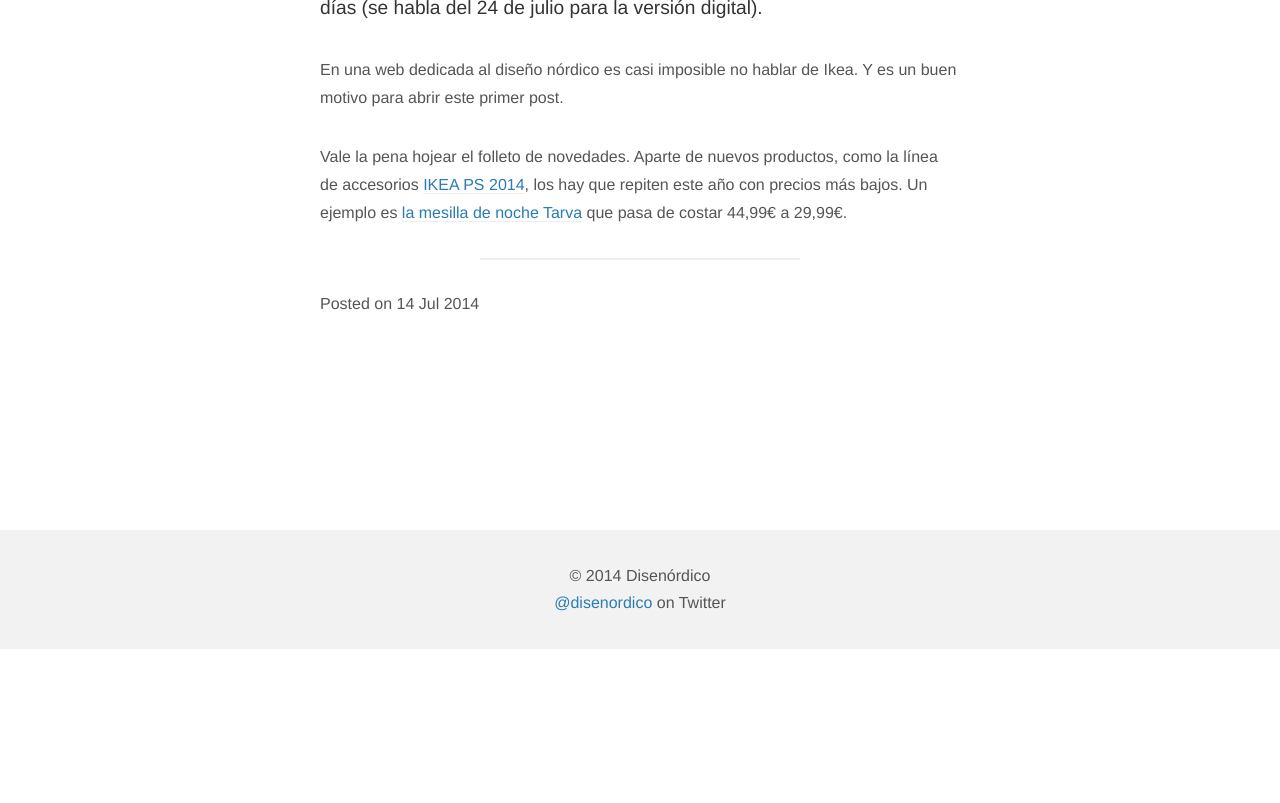
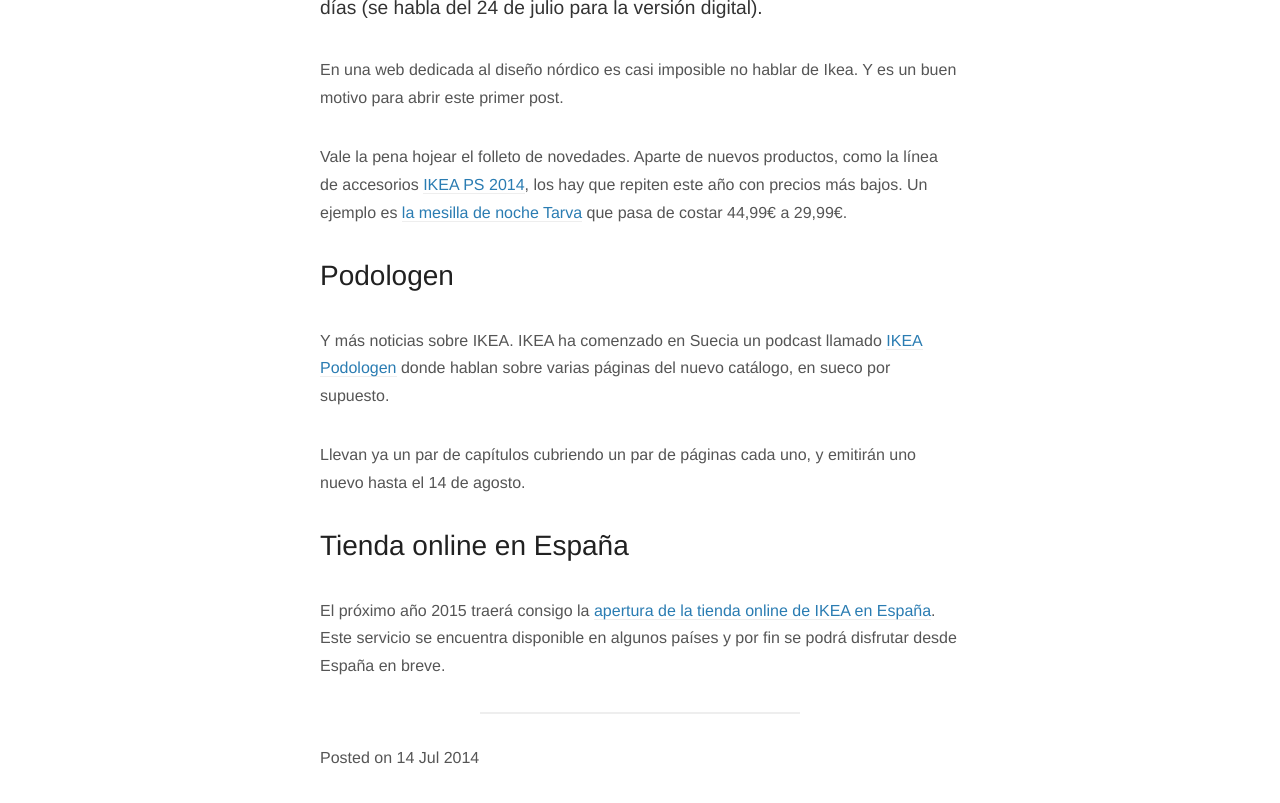
Before and after one commit to disenordico/disenordico.github.com, a Jekyll site: the page built from _posts/2014-07-14-nuevo-catalogo-ikea-2015.md, in a window 1280 px wide and 900 px high, scrolled down 911 px. Shown: the top 803 px of the window. Built offline with Jekyll 4.4.1, drawn with Linux system fonts in a browser that asks for light colours; Markdown is read by kramdown in place of the engine named in the settings; before the commit the page ends 1560 px from its top, so only the background shows below that.

Commit message:
Añado más info sobre IKEA

```diff
--- a/_posts/2014-07-14-nuevo-catalogo-ikea-2015.md
+++ b/_posts/2014-07-14-nuevo-catalogo-ikea-2015.md
@@ -14,3 +14,13 @@ Ya tenemos el adelanto del catálogo Ikea 2015. ¿Le quieres echar un ojo? [Desc
 En una web dedicada al diseño nórdico es casi imposible no hablar de Ikea. Y es un buen motivo para abrir este primer post.
 
 Vale la pena hojear el folleto de novedades. Aparte de nuevos productos, como la línea de accesorios [IKEA PS 2014](http://www.ikea.com/es/es/search/?query=IKEA+PS+2014), los hay que repiten este año con precios más bajos. Un ejemplo es [la mesilla de noche Tarva](http://www.ikea.com/es/es/catalog/products/50219609/) que pasa de costar 44,99€ a 29,99€.
+
+## Podologen
+
+Y más noticias sobre IKEA. IKEA ha comenzado en Suecia un podcast llamado [IKEA Podologen](http://www.ikea.com/ms/sv_SE/catalog_categories/podologen/index.html) donde hablan sobre varias páginas del nuevo catálogo, en sueco por supuesto.
+
+Llevan ya un par de capítulos cubriendo un par de páginas cada uno, y emitirán uno nuevo hasta el 14 de agosto.
+
+## Tienda online en España
+
+El próximo año 2015 traerá consigo la [apertura de la tienda online de IKEA en España](http://mueblesueco.com/tiendas-ikea/en-2015-abrira-al-fin-la-tienda-online-ikea-en-espana/). Este servicio se encuentra disponible en algunos países y por fin se podrá disfrutar desde España en breve.
```
